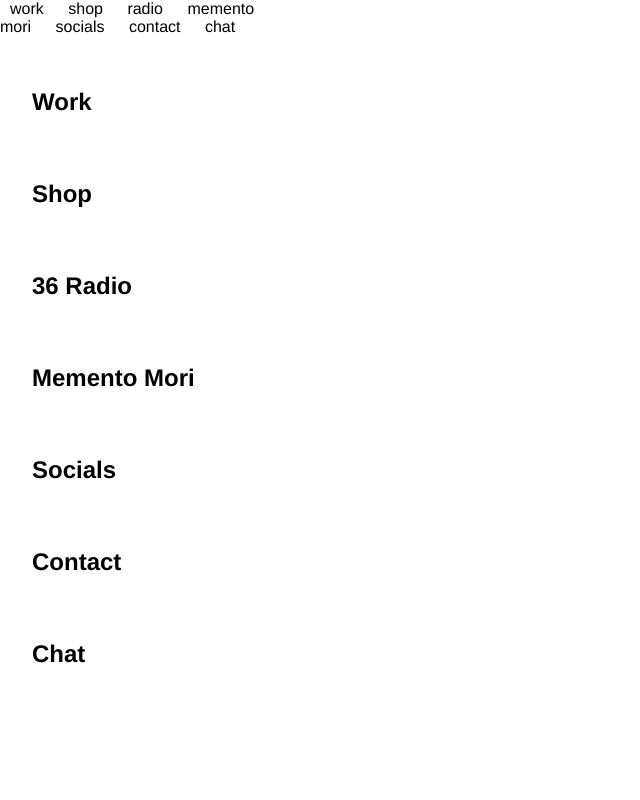
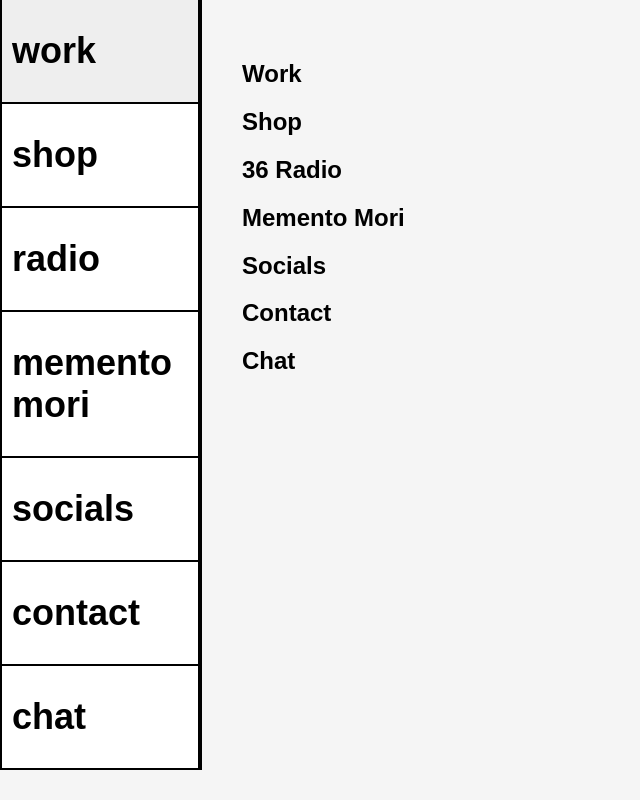
Before and after one commit to kimkardamon/kimkardamon.github.io, a plain HTML site: page index.html in a window 1280 px wide. Shown: the whole page, without its empty margins (0-640 px from the left). Drawn offline with Linux system fonts and the light colour scheme.

Commit message:
Update style.css

```diff
--- a/style.css
+++ b/style.css
@@ -1,61 +1,34 @@
-
-body, html {
-  margin: 0;
-  padding: 0;
-  font-family: 'Helvetica Neue', Helvetica, Arial, sans-serif;
-  font-weight: 300;
-  background: white;
-  color: black;
+body {
+margin: 0;
+font-family: Arial, sans-serif;
+display: flex;
+background-color: #f5f5f5;
 }
 
-.hero {
-  width: 100%;
-  height: 100vh;
-  background: url('desktop.jpeg') no-repeat center center;
-  background-size: cover;
+.sidebar {
+width: 200px;
+background-color: white;
+border-right: 2px solid black;
+display: flex;
+flex-direction: column;
 }
 
-@media (max-width: 768px) {
-  .hero {
-    background: url('mobile.jpeg') no-repeat center center;
-    background-size: cover;
-  }
+.sidebar a {
+padding: 30px 10px;
+text-decoration: none;
+color: black;
+font-size: 36px;
+font-weight: bold;
+border-bottom: 2px solid black;
+border-left: 2px solid black;
+border-right: 2px solid black;
 }
 
-header {
-  position: sticky;
-  top: 0;
-  background: white;
-  padding: 1rem;
-  text-align: center;
-  border-bottom: 1px solid #ccc;
-}
-
-nav a {
-  margin: 0 10px;
-  text-decoration: none;
-  color: black;
-  font-weight: 300;
+.sidebar a:hover {
+background-color: #eee;
 }
 
 main {
-  padding: 2rem;
+padding: 40px;
+flex-grow: 1;
 }
-
-section {
-  margin-bottom: 4rem;
-}
-
-#chat-box {
-  border: 1px solid #ccc;
-  height: 150px;
-  overflow-y: scroll;
-  padding: 0.5rem;
-  background: #f8f8f8;
-}
-
-#chat-input {
-  width: 100%;
-  height: 50px;
-  margin-top: 10px;
-}
```
